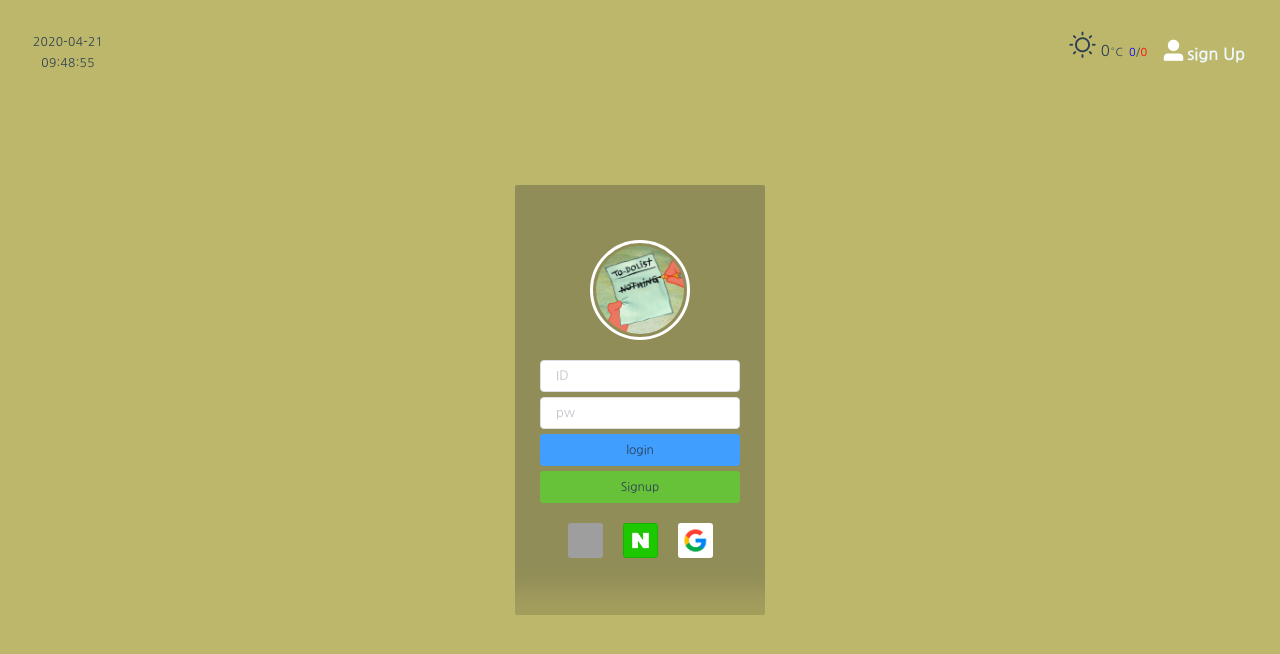
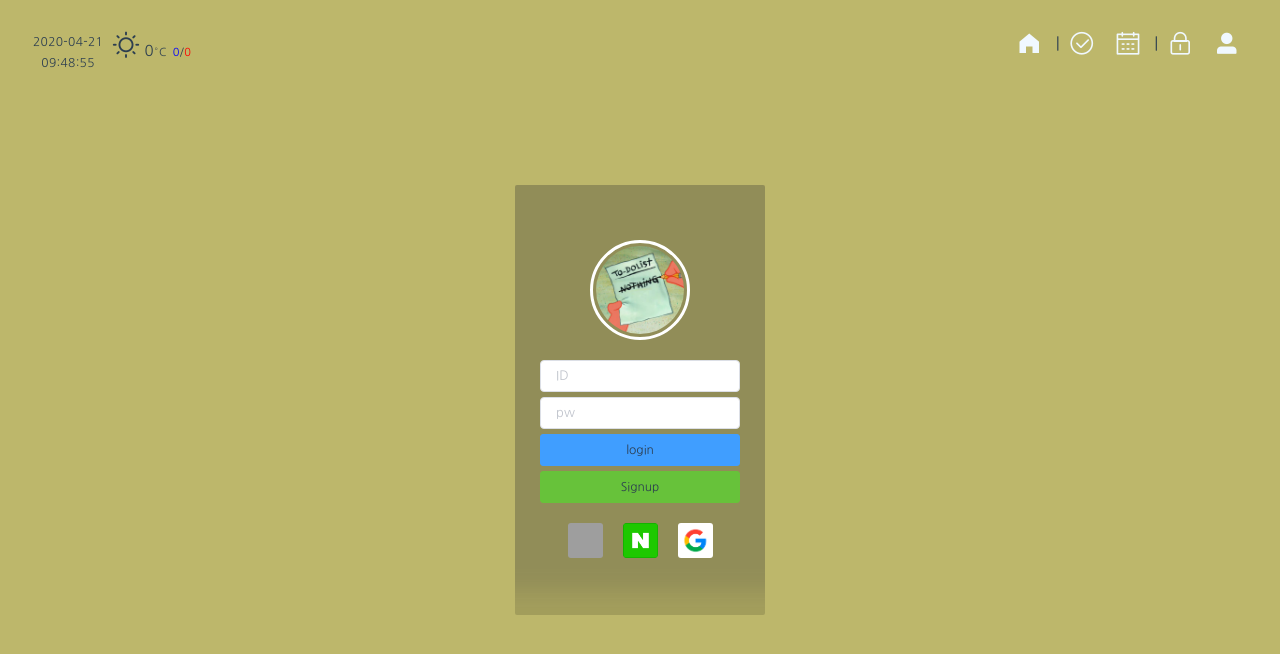
Before and after one commit to KimUihyeon/dash_board_web, a Vue app in the folder front-vue/dash-board/: page /login in a window 1280 px wide. Shown: the top 654 px of the page. Built offline with nearby package versions, Linux system fonts and the light colour scheme; no server answers; grey boxes are pictures that could not be loaded; a web font is replaced by a local one.

Commit message:
feat:header 디자인

```diff
--- a/front-vue/dash-board/src/components/common/Header.vue
+++ b/front-vue/dash-board/src/components/common/Header.vue
@@ -3,7 +3,9 @@
       <span class="box-left nav-color-white time-box">
         <Timer></Timer>
       </span>
-      <HeaderWeather/>
+      <span class="box-left">
+        <HeaderWeather/>
+      </span>
 
       <!-- <el-dropdown trigger="click" @command="route" class="nav-color-white">
         <span class="el-dropdown-link">Menu<i class="el-icon-s-unfold el-icon--right"></i>
@@ -18,10 +20,12 @@
       </el-dropdown> -->
 
       <span>
-          <RouterItem v-show='isLogin' icon="el-icon-s-home" to='/home' name='home'>Home</RouterItem>
-          <RouterItem v-show='isLogin' icon="el-icon-circle-check" to='/todoCategory' name='todo'>todoList</RouterItem>
-          <RouterItem v-show='isLogin' icon="el-icon-date" to='/cal' name='calendar' >calendar</RouterItem>
-          <RouterItem v-show="isLogin" icon="el-icon-lock" to='/logout' name='logout'>logout</RouterItem>
+          <RouterItem v-show='!isLogin' icon="el-icon-s-home" to='/home' name='home' tooltip='홈'/>
+          <span class="line">|</span>
+          <RouterItem v-show='!isLogin' icon="el-icon-circle-check" to='/todoCategory' name='todo' tooltip='투두리스트'/>
+          <RouterItem v-show='!isLogin' icon="el-icon-date" to='/cal' name='calendar' tooltip='일정'/>
+          <span class="line">|</span>
+          <RouterItem v-show="!isLogin" icon="el-icon-lock" to='/logout' name='logout' tooltip='로그 아웃'/>
           <RouterItem v-show="!isLogin" icon="el-icon-user-solid" to='/signup' name="sign Up" tooltip='회원 가입'/>
       </span>
 
@@ -67,9 +71,6 @@ export default Vue.extend({
           this.$router.push({path});
         }
       },
-      move(path){
-        this.$router.push({path});
-      },
       showSignupModal (){
           this.showSignup = false;
             setTimeout(()=>{
@@ -83,6 +84,9 @@ export default Vue.extend({
 
 
 <style scoped>
+#nav a.router-link-exact-active{
+  color: black !important;
+}
 
 @media only all and (min-width: 768px) {
   #nav > .time-box{
@@ -105,4 +109,14 @@ export default Vue.extend({
 #nav > .nav-color-white{
   color: white !important;
 }
+
+.line {
+  /* border: 1px solid #000; */
+  /* box-sizing: border-box; */
+  padding-left: 3px;
+  padding-right: 3px;
+  width: 1px;
+  display: inline-block;
+  height: 100%;
+}
 </style>
--- a/front-vue/dash-board/src/components/common/custome/RouterItem.vue
+++ b/front-vue/dash-board/src/components/common/custome/RouterItem.vue
@@ -3,12 +3,20 @@
         <el-tooltip class="item" effect="dark" :content="tooltip" placement="bottom">
             <span class="item-space">
                 <el-badge v-if='alert !== 0' :value='alert' class="item" >
-                    <i v-bind:Class="icon + ' icon-custom'" ></i>
-                    <span class="name">{{name}}</span>
+                    <div class="icon-box">
+                        <i v-bind:Class="icon + ' icon-custom'" ></i>
+                    </div>
+                    <div>
+                        <!-- <span class="name">{{name}}</span> -->
+                    </div>
                 </el-badge>
                 <el-badge class="item" v-else>
-                    <i v-bind:Class="icon + ' icon-custom'" ></i>
-                    <span class="name">{{name}}</span>
+                    <div class="icon-box">
+                        <!-- <i v-bind:Class="icon + ' icon-custom'" ></i> -->
+                    </div>
+                    <div>
+                        <!-- <span class="name">{{name}}</span> -->
+                    </div>
                 </el-badge>
             </span>
         </el-tooltip>
@@ -34,13 +42,21 @@ export default {
 
 
 <style scoped>
+.icon-box{
+    text-align: center;
+}
 .name {
+    font-size: 16px;
 }
 .item-space{
-    padding: 5px;
+    padding: 10px;
 }
 .icon-custom{
   color: #fff;
   font-size: 26px;
 }
+.icon-custom{
+    color: inherit;
+}
+
 </style>
```
Also changed, not shown: 1 other file (tests, documents, lock files or other folders).
